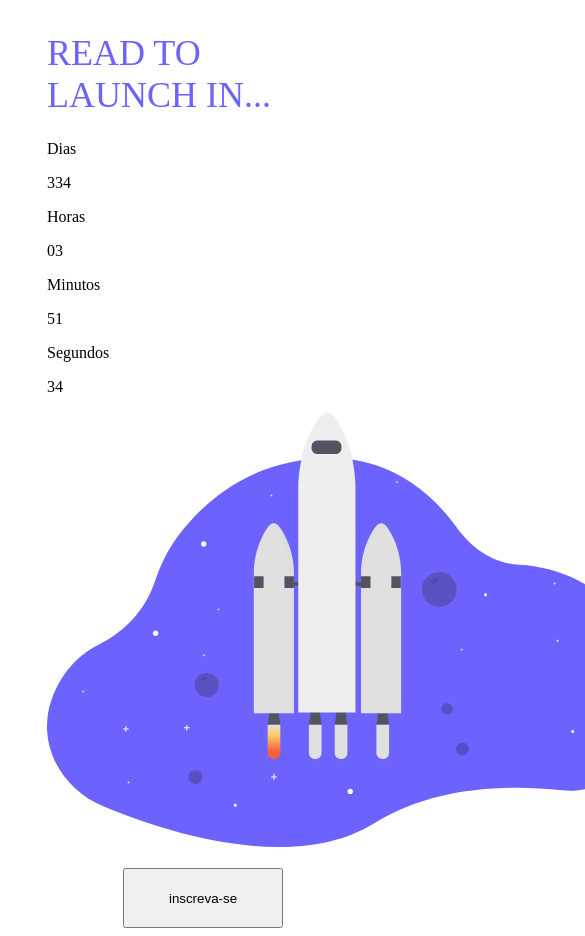
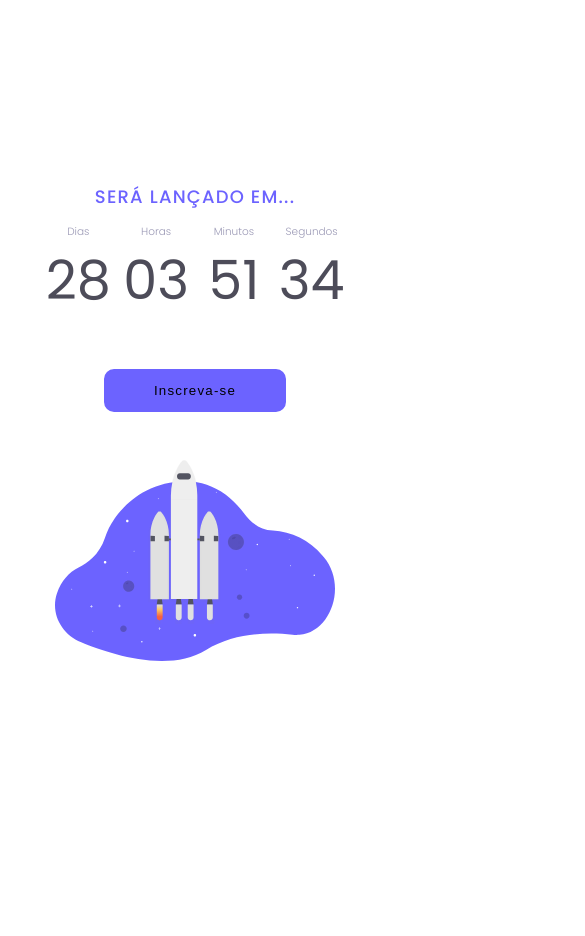
Before and after one commit to LuizGustavoHeros/Countdown-Rocketseat, a plain HTML site: page index.html in a window 390 px wide. Shown: the top 936 px of the page, 585 px wide, since content can reach past the window. After the commit the page ends 844 px from the top, so only its background shows below. Drawn offline with Linux system fonts and the light colour scheme.

Commit message:
Atualização do HTML e CSS

```diff
--- /dev/null
+++ b/global.css
@@ -0,0 +1,29 @@
+:root {
+  --black: #4D4C59;
+  --purple: #6C63FF;
+	--light-grey: #C8C8C8;
+  --text-color: #9C9AB6;
+}
+
+* {
+  margin: 0;
+  padding: 0;
+  box-sizing: border-box;
+}
+
+@media (max-width: 1080px) {
+  html {
+    font-size: 87.5%;
+  }
+}
+
+@media (max-width: 768px) {
+  html {
+    font-size: 75%;
+  }
+}
+
+html {
+  font-family: 'Poppins', sans-serif;
+  font-weight: regular;
+}
--- a/index.html
+++ b/index.html
@@ -3,18 +3,25 @@
 
 <head>
   <meta charset="utf-8">
+
+  <link rel="preconnect" href="https://fonts.googleapis.com">
+  <link rel="preconnect" href="https://fonts.gstatic.com" crossorigin>
+
   <meta name="viewport" content="width=device-width">
+
+  <link href="https://fonts.googleapis.com/css2?family=Poppins:wght@300;400;500&display=swap" rel="stylesheet">
+
+  <link href="style.css" rel="stylesheet" />
+  <link href="global.css" rel="stylesheet" />
+
   <title>Countdown</title>
-  <link href="style.css" rel="stylesheet" type="text/css" />
-  <link href="https://fonts.googleapis.com/css2?family=Manrope&family=Poppins:wght@300;400;500&display=swap"
-    rel="stylesheet">
 </head>
 
 <body>
   <div class="container">
     <div class="countdown">
       <header>
-        <h1>READ TO LAUNCH IN...</h1>
+        <h1>Será lançado em...</h1>
       </header>
 
       <div class="countdown-time">
@@ -34,19 +41,23 @@
           <p class="countdown-time-item-text">Segundos</p>
           <p class="countdown-time-item-number" id="seconds">00</p>
         </div>
+
       </div>
+
+      <footer>
+        <span></span>
+        <button>Inscreva-se</button>
+
+      </footer>
+
+
     </div>
 
-    <main>
-      <img class="rocket" src="./assets/images/rocket.svg">
-      <button class="botao">
-        inscreva-se
-      </button>
-    </main>
-    <footer>
-
-    </footer>
-    <script src="script.js"></script>
+    <div class="rocket">
+      <img src="./assets/images/rocket.svg">
+    </div>
+  </div>
+  <script src="script.js"></script>
 </body>
 
 </html>
--- a/script.js
+++ b/script.js
@@ -3,7 +3,7 @@ const hoursText = document.querySelector('#hours')
 const minutesText = document.querySelector('#minutes')
 const secondsText = document.querySelector('#seconds')
 
-const newYearDate = new Date('1 Jan 2024')
+const newYearDate = new Date('1 mar 2023')
 
 setInterval(() => {
   const currentDate = new Date()
--- a/style.css
+++ b/style.css
@@ -1,13 +1,6 @@
-:root {
-  --black: #4D4C59;
-  --purple: #6C63FF;
-	--light-grey: #C8C8C8;
-  --text-color: #9C9AB6;
-}
-
 body {
-  height: 100%;
-  width: 100%;
+  width: 100vw;
+  height: 100vh;
 
   display: flex;
   justify-content: center;
@@ -15,35 +8,124 @@ body {
 
   position: relative;
 
-};
-
-.rocket {
-  height: 198px;
-  display: block;
-  margin-right: auto ;
-  margin-left: auto;
+  overflow: hidden;
 }
 
-.botao {
-  height: 60px;
-  width: 160px;
-  display: block;
-  margin-right: auto ;
-  margin-left: auto;
-  margin-top: 17px;
+.container {
+  width: 80%;
+
+  display: flex;
+  justify-content: space-between;
+  align-items: center;
+
+  gap: 2rem;
+}
+
+.container .countdown {
+  display: flex;
+  flex-direction: column;
+  align-items: center;
+  justify-content: center;
 }
 
 .container .countdown header h1 {
   font-size: 2.25rem;
   font-weight: 500;
+  color: var(--purple);
 
   text-transform: uppercase;
-  color: var(--purple);
+  letter-spacing: 0.1rem;
+}
 
+.countdown .countdown-time {
+  width: 100%;
+
+  display: grid;
+  grid-template-columns: repeat(4, 1fr);
+  gap: 1rem;
+}
+
+.countdown .countdown-time .countdown-time-item {
+  margin-top: 1.18rem;
+  text-align: center;
+}
+
+.countdown-time .countdown-time-item .countdown-time-item-text {
+  font-size: 0.875rem;
+  font-weight: 300;
+  color: var(--text-color);
+}
+
+.countdown-time .countdown-time-item .countdown-time-item-number {
+  font-size: 4.5rem;
+  font-weight: 400;
+  color: var(--black);
+}
+
+.container .countdown footer {
+  margin-top: 2rem;
+  text-align: center;
+}
+
+.container .countdown footer span {
+  display: block;
+
+  font-size: 0.875rem;
+  font-weight: 400;
+  color: var(--text-color);
+}
+
+.container .countdown footer button {
+  margin-top: 2rem;
+
+  border: 2px solid var(--purple);
+  border-radius: 10px;
+
+  padding: 1rem 4rem;
+  background: var(--purple);
+
+  color: var(--white);
+  font-weight: 500;
+  letter-spacing: 0.1rem;
+
+  cursor: pointer;
+  transition: all 0.2s ease-in-out;
 }
 
 
+.top-image {
+  width: 100%;
 
-.container {
-  width: 80%;
+  position: absolute;
+  top: 0;
+  left: 0;
 }
+
+.bottom-image {
+  width: 100%;
+
+  position: absolute;
+  bottom: -3rem;
+  left: 0;
+}
+
+@media (max-width: 1080px) {
+  .container {
+    flex-direction: column;
+    gap: 4rem;
+  }
+
+  .container .countdown header h1 {
+    font-size: 1.5rem;
+  }
+
+  .container .rocket {
+    display: flex;
+    align-items: center;
+    justify-content: center;
+  }
+
+  .container .rocket img {
+    width: 90%;
+  }
+}
```
